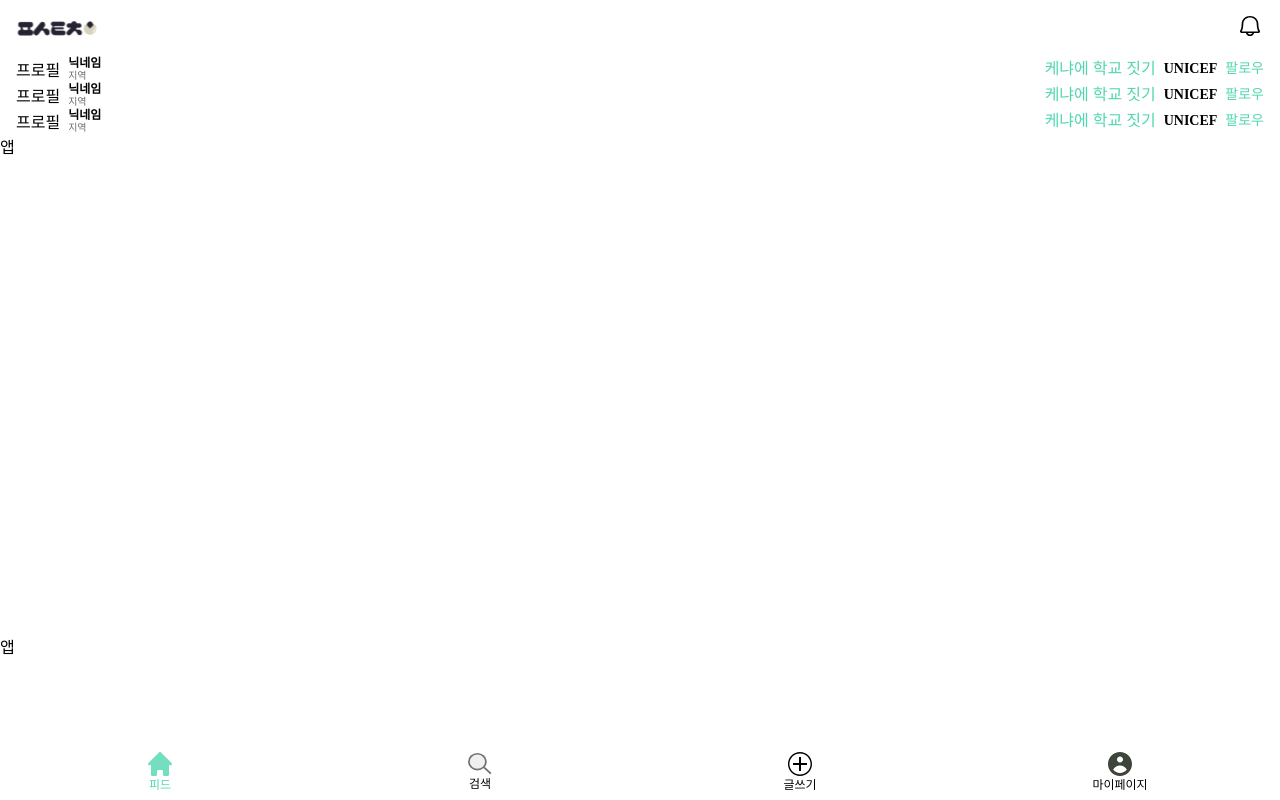
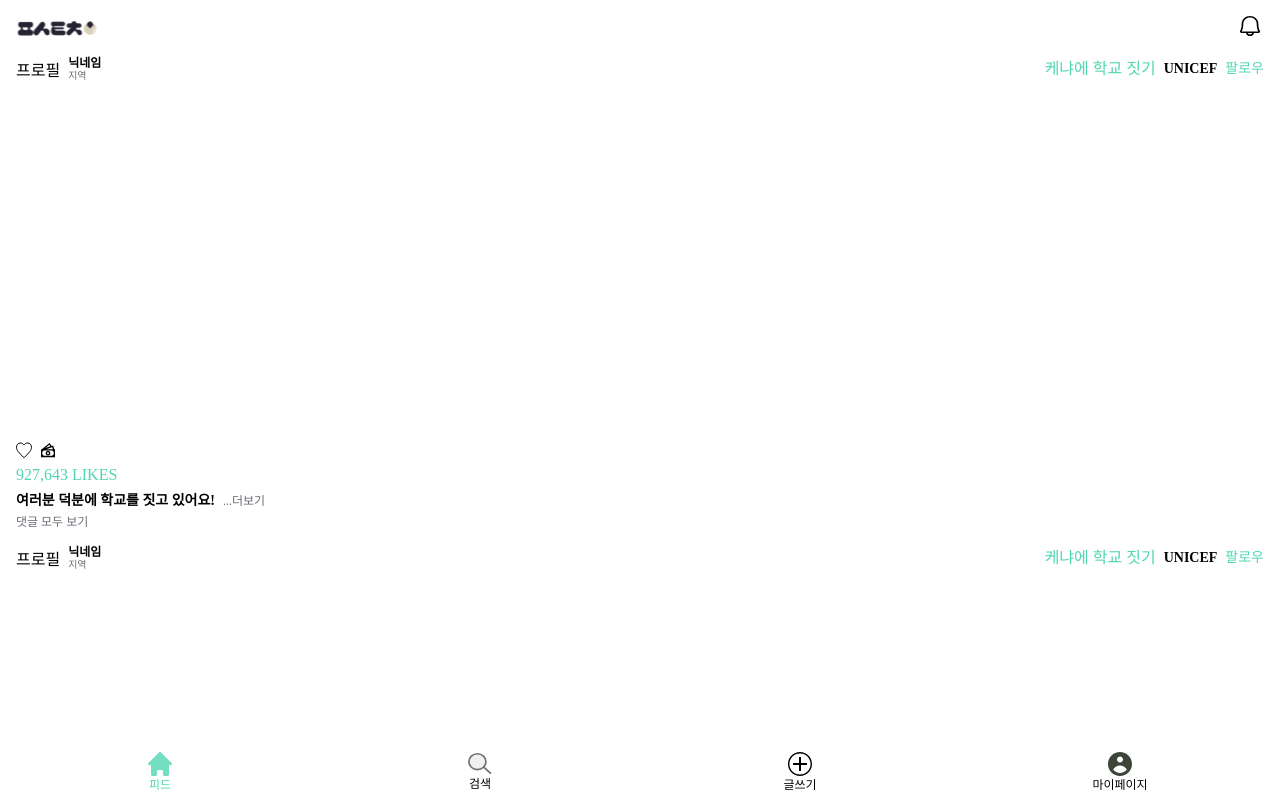
Before and after one commit to mung96/pistachio-Front, a Vue app: page / in a window 1280 px wide. Shown: the top 800 px of the page. Built offline with nearby package versions, Linux system fonts and the light colour scheme; a web font is replaced by a local one.

Commit message:
💄 피드 Bottom 부분 레이아웃 구현

```diff
--- a/src/components/feed/Feed.vue
+++ b/src/components/feed/Feed.vue
@@ -1,11 +1,15 @@
 <template>
   <section>
     <FeedProfile />
+    <FeedContent />
+    <FeedBottom />
   </section>
 </template>
 
 <script setup>
 import FeedProfile from "./FeedProfile.vue";
+import FeedContent from "./FeedContent.vue";
+import FeedBottom from "./FeedBottom.vue";
 </script>
 
 <style></style>
--- /dev/null
+++ b/src/components/feed/FeedBottom.vue
@@ -0,0 +1,37 @@
+<template>
+  <Flex direction="column" padding-left="16px" padding-right="16px" gap="4px">
+    <Flex align="center" gap="8px">
+      <HeartIcon />
+      <MoneyIcon />
+    </Flex>
+    <p class="like-cnt">927,643 LIKES</p>
+    <Flex align="center" gap="8px">
+      <p class="title">여러분 덕분에 학교를 짓고 있어요!</p>
+      <p class="more">...더보기</p>
+    </Flex>
+    <p class="see-comment">댓글 모두 보기</p>
+  </Flex>
+</template>
+
+<script setup>
+import Flex from "@/design/Flex.vue";
+import MoneyIcon from "@/assets/svg/moneyIcon.svg";
+import HeartIcon from "@/assets/svg/heartIcon.svg";
+</script>
+
+<style scoped>
+.like-cnt {
+  font: var(--base-mm-font);
+  color: var(--sub-color);
+}
+.title {
+  font: var(--sm-pre-font);
+  font-weight: 700;
+}
+
+.see-comment,
+.more {
+  font: var(--xs-pre-font);
+  color: var(--gray600-color);
+}
+</style>
--- /dev/null
+++ b/src/components/feed/FeedContent.vue
@@ -0,0 +1,12 @@
+<template>
+  <div></div>
+</template>
+
+<script setup></script>
+
+<style scoped>
+div {
+  width: 360px;
+  height: 360px;
+}
+</style>
--- a/src/pages/feed/FeedPage.vue
+++ b/src/pages/feed/FeedPage.vue
@@ -1,13 +1,16 @@
 <template>
   <main>
-    <Feed />
-    <Feed />
-    <Feed />
+    <Flex direction="column" gap="16px">
+      <Feed />
+      <Feed />
+      <Feed />
+    </Flex>
   </main>
 </template>
 
 <script setup>
 import Feed from "@/components/feed/Feed.vue";
+import Flex from "@/design/Flex.vue";
 </script>
 
 <style></style>
```
Also changed, not shown: src/assets/svg/heartIcon.svg (added), src/assets/svg/moneyIcon.svg (added).
